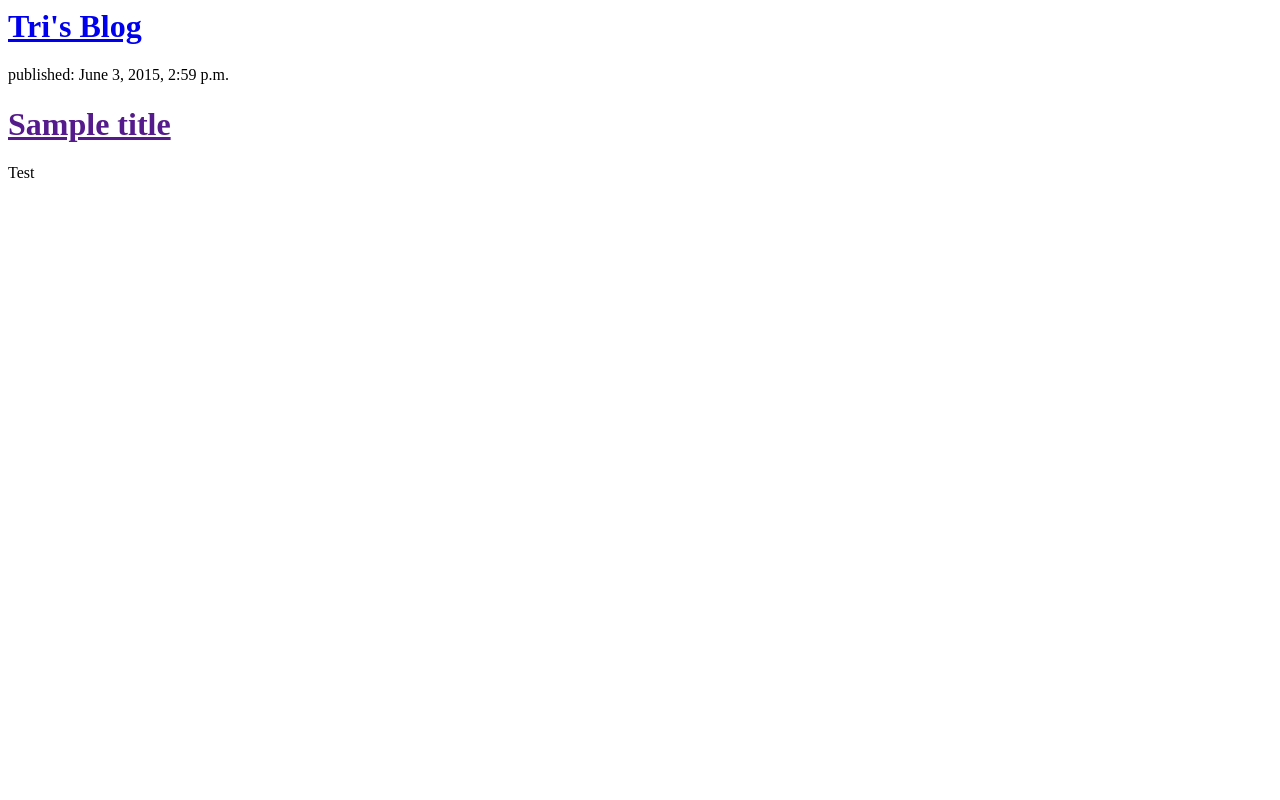
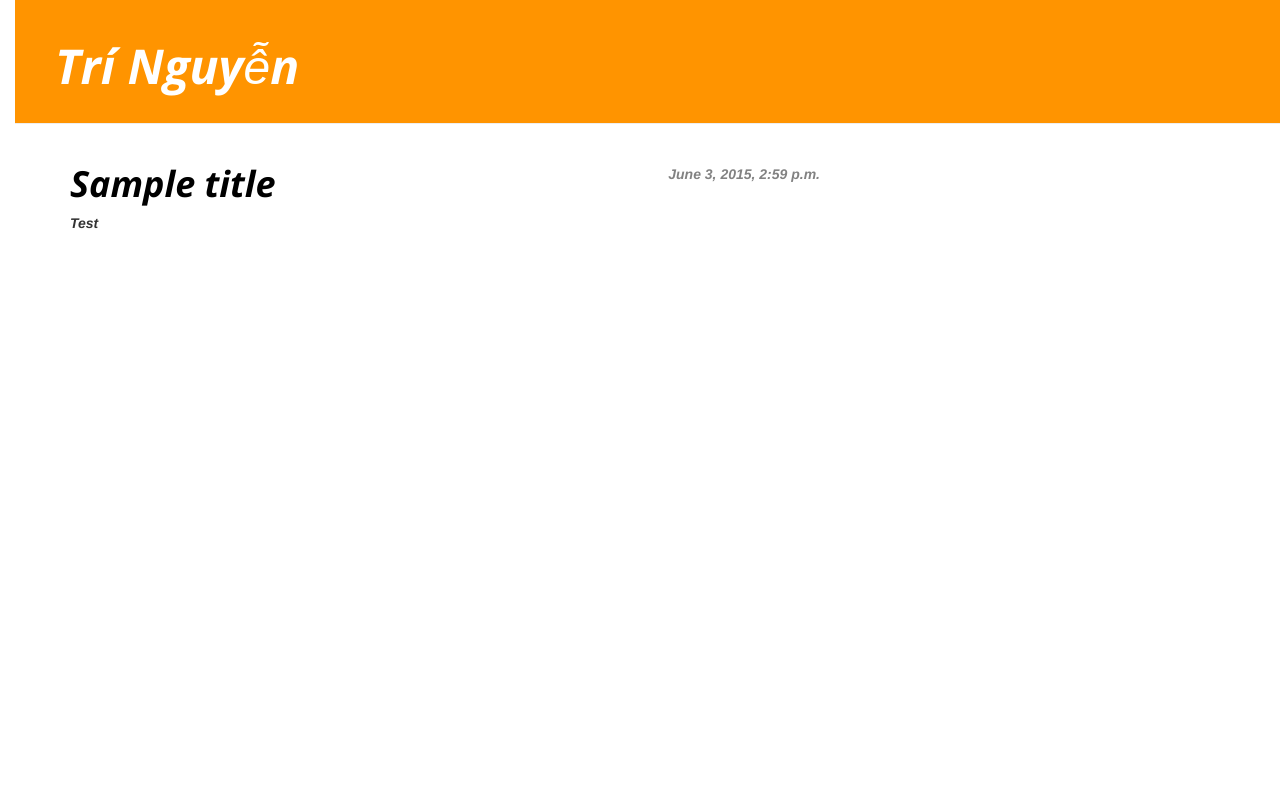
Before and after one commit to nghgminhtri/DjangoGirls, a Django app: page / in a window 1280 px wide. Run offline with Django 3.2, Linux system fonts and the light colour scheme; data comes from the database, SQL or seed files in the repository; both versions use the stored data as it was after the commit; some libraries are stand-ins or nearby versions.

Commit message:
HTML & CSS

```diff
--- /dev/null
+++ b/mysite/blog/static/css/blog.css
@@ -0,0 +1,54 @@
+h1 a {
+    color: #FCA205;
+    font-family: 'Open Sans', sans-serif;
+}
+body {
+    padding-left: 15px;
+}
+.page-header {
+    background-color: #ff9400;
+    margin-top: 0;
+    padding: 20px 20px 20px 40px;
+}
+
+.page-header h1, .page-header h1 a, .page-header h1 a:visited, .page-header h1 a:active {
+    color: #ffffff;
+    font-size: 36pt;
+    text-decoration: none;
+}
+
+.content {
+    margin-left: 40px;
+}
+
+h1, h2, h3, h4 {
+    font-family: 'Open Sans', sans-serif;
+}
+
+.date {
+    float: right;
+    color: #828282;
+}
+
+.save {
+    float: right;
+}
+
+.post-form textarea, .post-form input {
+    width: 100%;
+}
+
+.top-menu, .top-menu:hover, .top-menu:visited {
+    color: #ffffff;
+    float: right;
+    font-size: 26pt;
+    margin-right: 20px;
+}
+
+.post {
+    margin-bottom: 70px;
+}
+
+.post h1 a, .post h1 a:visited {
+    color: #000000;
+}
--- a/mysite/blog/templates/blog/post_list.html
+++ b/mysite/blog/templates/blog/post_list.html
@@ -1,11 +1,29 @@
-<div>
-    <h1><a href="/">Tri's Blog</a></h1>
+{% load staticfiles %}
+<html>
+    <head>
+        <title>Trí Nguyễn</title>
+        <link rel="stylesheet" href="//maxcdn.bootstrapcdn.com/bootstrap/3.2.0/css/bootstrap.min.css">
+        <link rel="stylesheet" href="//maxcdn.bootstrapcdn.com/bootstrap/3.2.0/css/bootstrap-theme.min.css">
+        <link rel="stylesheet" href="{% static 'css/blog.css' %}">
+        <link href='http://fonts.googleapis.com/css?family=Open+Sans:700italic&subset=latin,vietnamese' rel='stylesheet' type='text/css'>
+    <body>
+        <div class="page-header">
+            <h1><b><i></b><a href="/">Trí Nguyễn</a><i><b></h1>
         </div>
-
+        <div class="content container">
+            <div class="row">
+                <div class="col-md-8">
                     {% for post in posts %}
-    <div>
-        <p>published: {{ post.published_date }}</p>
+                        <div class="post">
+                            <div class="date">
+                                {{ post.published_date }}
+                            </div>
                             <h1><a href="">{{ post.title }}</a></h1>
                             <p>{{ post.text|linebreaks }}</p>
                         </div>
                     {% endfor %}
+                </div>
+            </div>
+        </div>
+</body>
+</html>
```
Also changed, not shown: mysite/db.sqlite3. Lines whose indentation alone changed are shown as unchanged.
